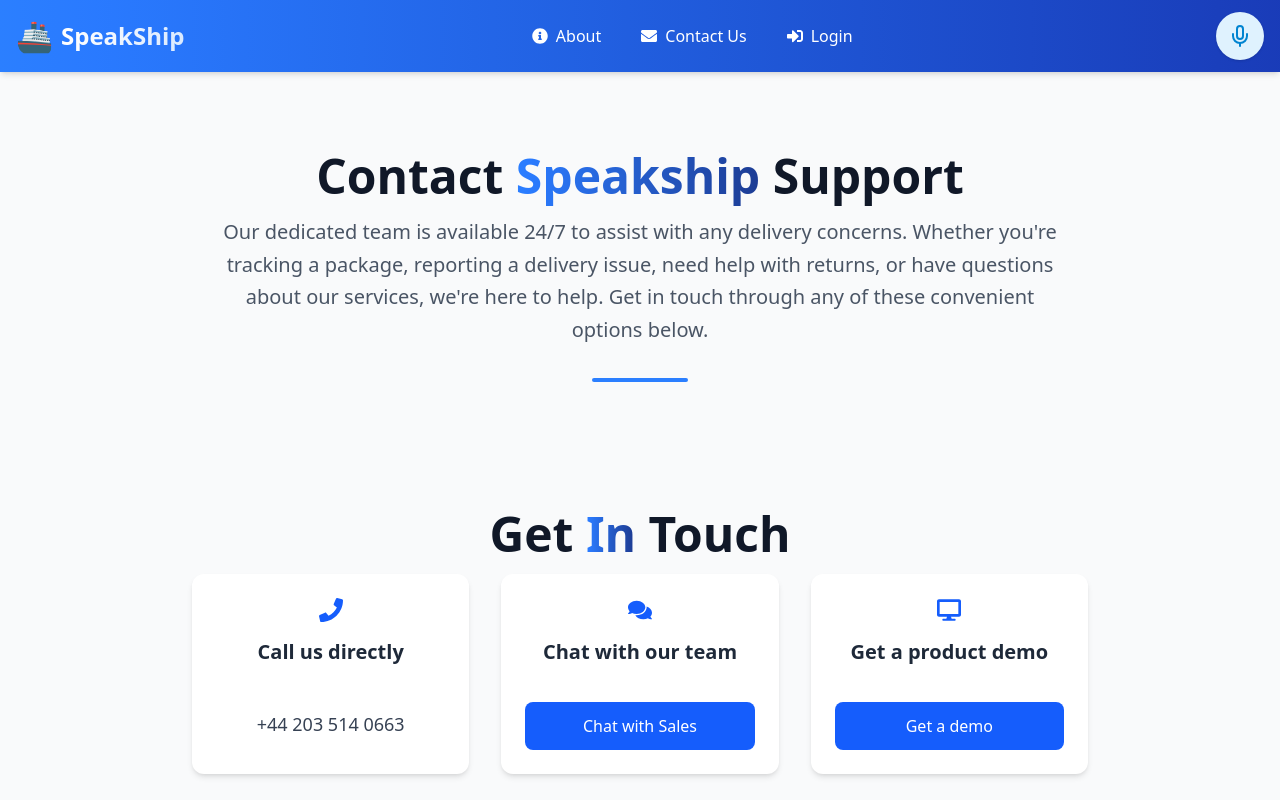
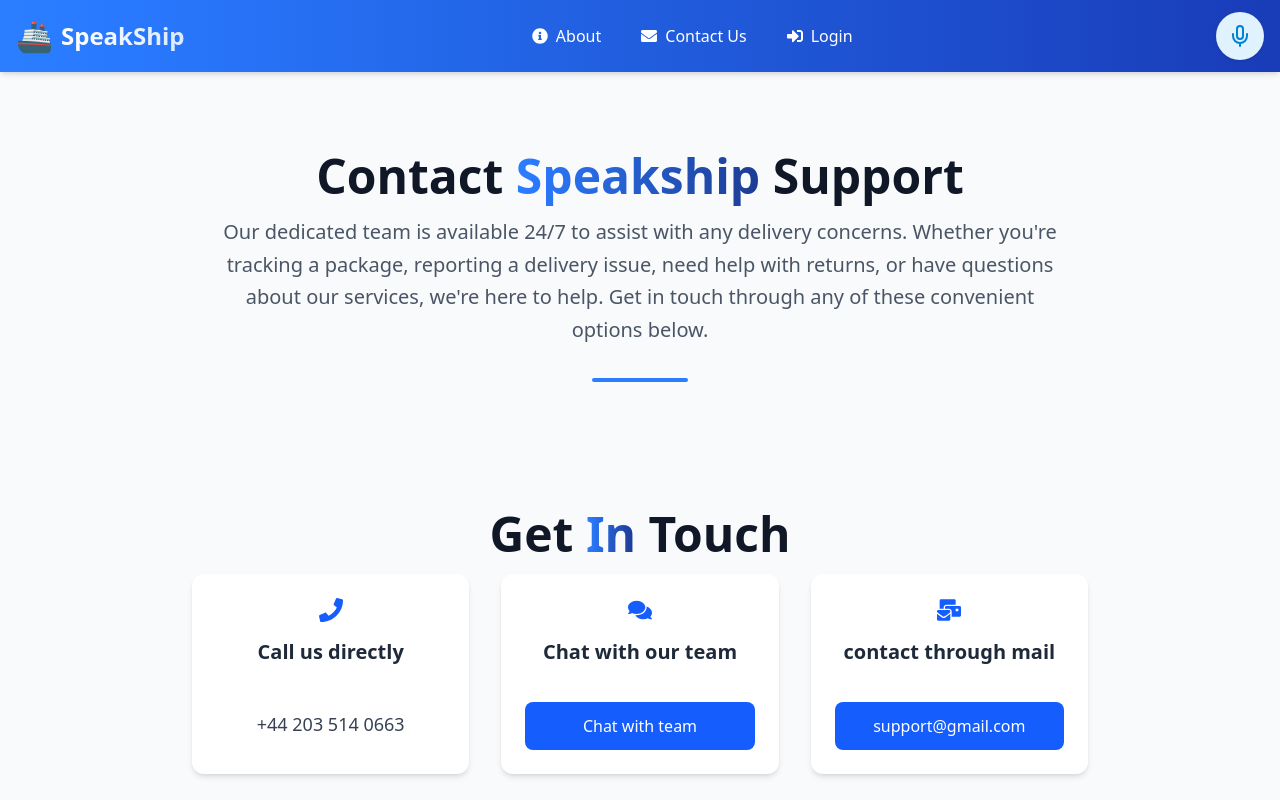
Before and after one commit to CHARANCHERRY123456/SpeakShip, a React (Vite) app in the folder client/: page /contactus in a window 1280 px wide. Shown: the top 800 px of the page. Built offline with nearby package versions, Linux system fonts and the light colour scheme; no server answers.

Commit message:
contactus page is updated

```diff
--- a/client/src/features/contactus/components/ContactCard.jsx
+++ b/client/src/features/contactus/components/ContactCard.jsx
@@ -1,10 +1,10 @@
 import React from 'react';
-import { FaPhone, FaComments, FaDesktop } from 'react-icons/fa'; // Import icons for phone, chat, and demo
+import { FaPhone, FaComments, FaDesktop, FaMailBulk } from 'react-icons/fa'; // Import icons for phone, chat, and demo
 
 const icons = {
   "Call us directly": <FaPhone size={24} className="text-blue-600 mb-4" />,
   "Chat with our team": <FaComments size={24} className="text-blue-600 mb-4" />,
-  "Get a product demo": <FaDesktop size={24} className="text-blue-600 mb-4" />,
+  "contact through mail": <FaMailBulk size={24} className="text-blue-600 mb-4" />,
 };
 
 const ContactCard = ({ title, content, buttonText, isButton }) => {
--- a/client/src/features/contactus/components/ContactOptions.jsx
+++ b/client/src/features/contactus/components/ContactOptions.jsx
@@ -11,12 +11,12 @@ const ContactOptions = () => {
     },
     {
       title: "Chat with our team",
-      buttonText: "Chat with Sales",
+      buttonText: "Chat with team",
       isButton: true,
     },
     {
-      title: "Get a product demo",
-      buttonText: "Get a demo",
+      title: "contact through mail",
+      buttonText: "support@gmail.com",
       isButton: true,
     },
   ];
```
